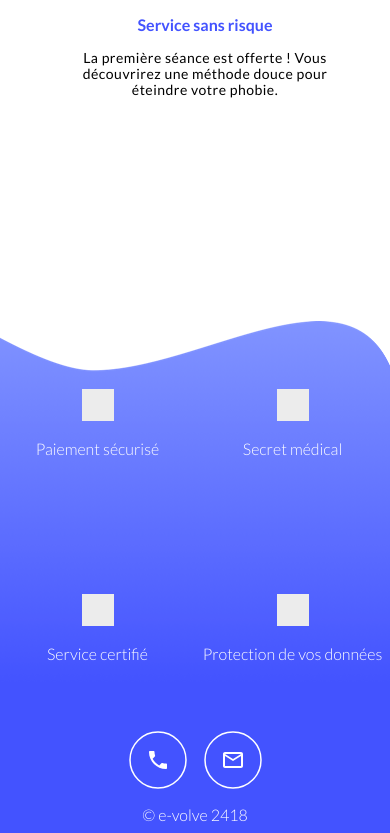
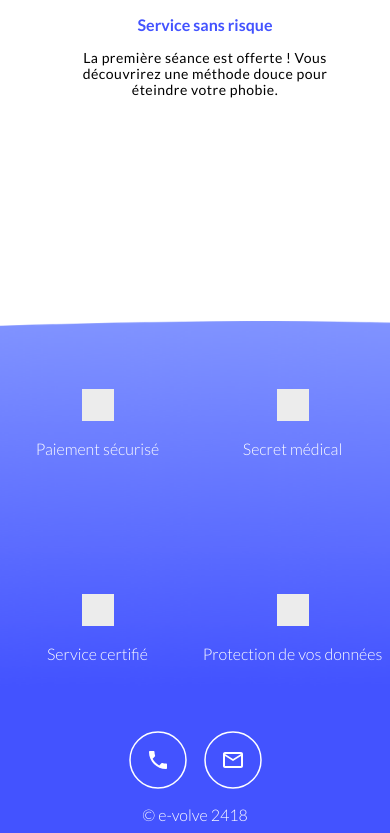
Before and after one commit to LeaCharrier/evolve-landing, a website: page src/index.html in a window 390 px wide. Shown: the part 3530-4363 px from the top of the page. Drawn offline with nearby package versions, Linux system fonts and the light colour scheme; files that its build step writes are made by us from their sources.

Commit message:
img footer respo

```diff
--- a/src/styles/ui/_footer.scss
+++ b/src/styles/ui/_footer.scss
@@ -5,6 +5,9 @@ footer {
     background-size: 100% 100%;
     height: 512px;
 
+    @include maxWidth($breakPointTablet) {
+        background-image: url('../images/bg-footer-mobile.png');
+    }
     .container_carre {
         display: flex;
         justify-content: space-between;
```
Also changed, not shown: dist/images/bg-footer-mobile.png (added), dist/styles/main.css, src/images/bg-footer-mobile.png (added), 1 other file.
